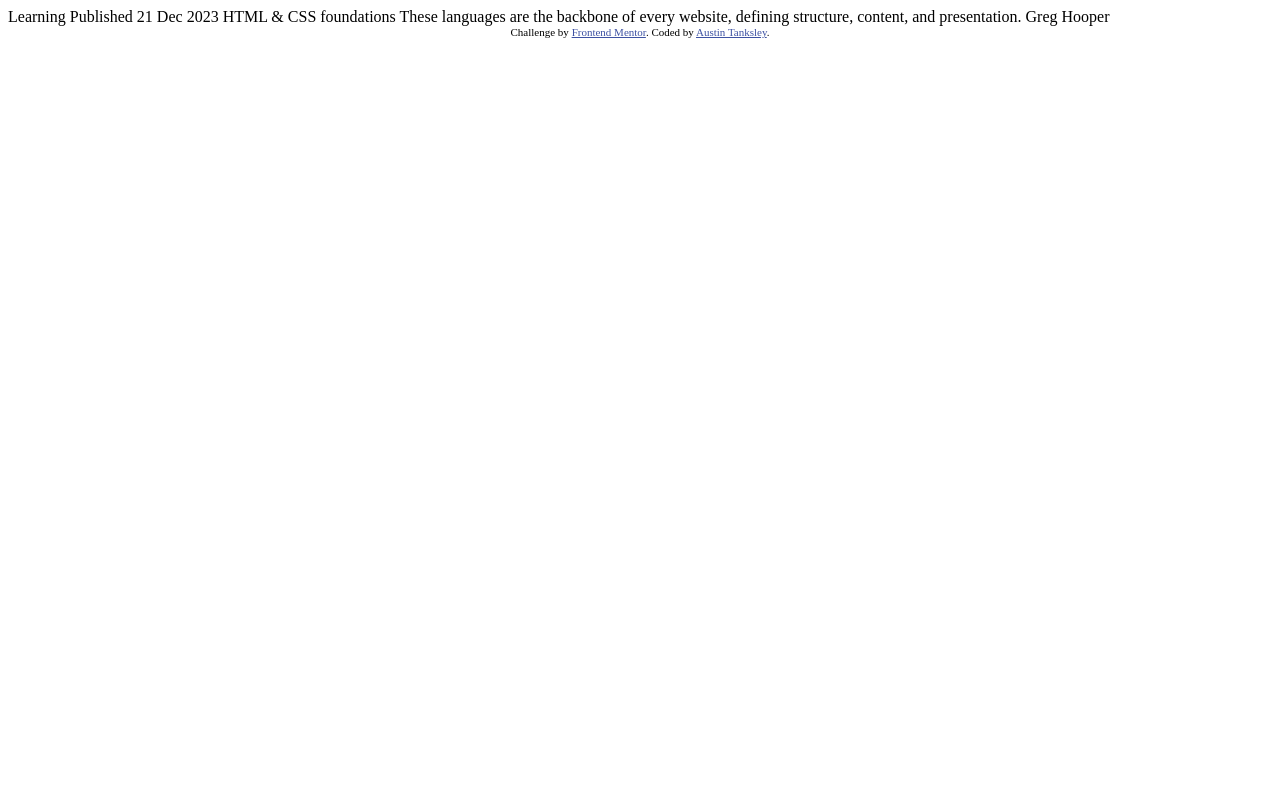
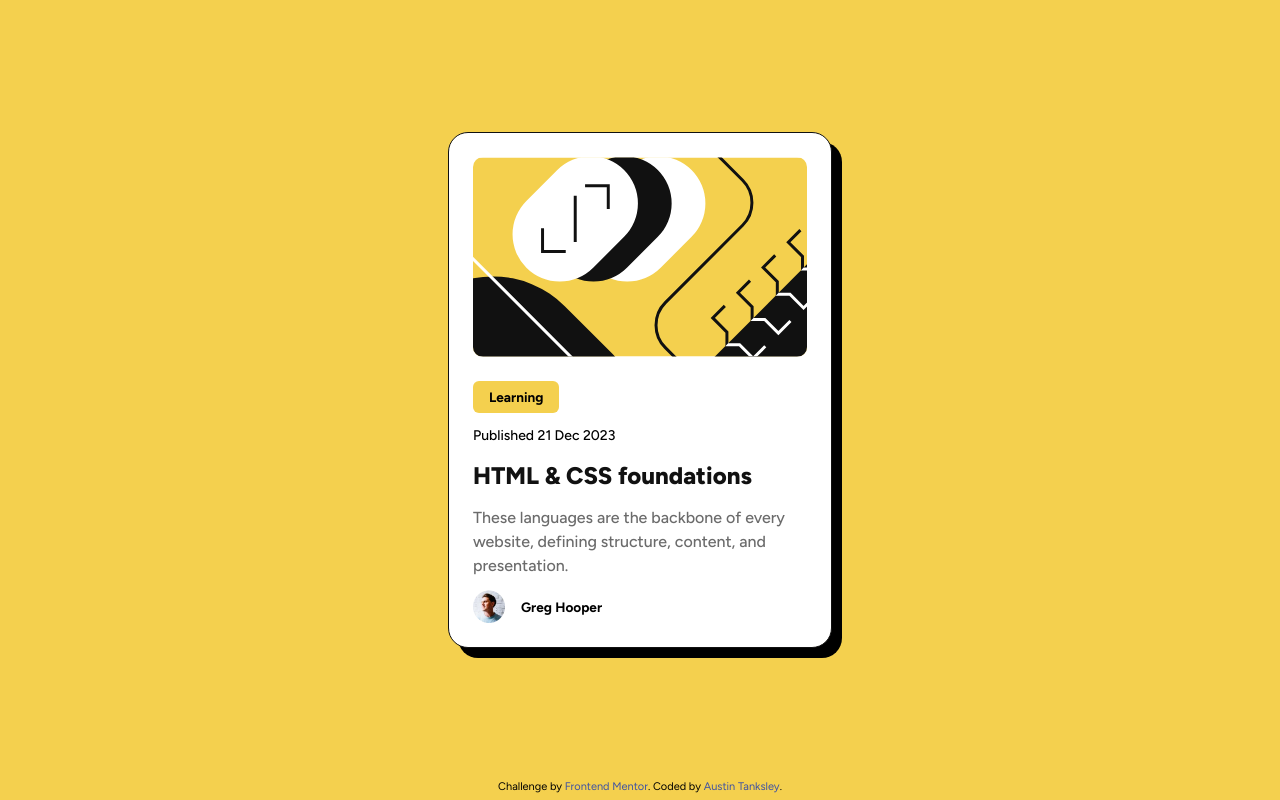
Before and after one commit to austin-tanksley/fm-blog-preview, a plain HTML site: page index.html in a window 1280 px wide. Drawn offline with Linux system fonts and the light colour scheme.

Commit message:
completed challenge

```diff
--- a/index.html
+++ b/index.html
@@ -5,10 +5,8 @@
   <meta name="viewport" content="width=device-width, initial-scale=1.0"> <!-- displays site properly based on user's device -->
 
   <link rel="icon" type="image/png" sizes="32x32" href="./assets/images/favicon-32x32.png">
-
+  <link rel="stylesheet" href="style.css">
   <title>Frontend Mentor | Blog preview card</title>
-
-  <!-- Feel free to remove these styles or customise in your own stylesheet 👍 -->
   <style>
     .attribution { font-size: 11px; text-align: center; }
     .attribution a { color: hsl(228, 45%, 44%); }
@@ -17,11 +15,22 @@
 <body>
 
   <main>
-    Learning
-    Published 21 Dec 2023
-    HTML & CSS foundations
-    These languages are the backbone of every website, defining structure, content, and presentation.
-    Greg Hooper
+    <div class="card">
+      <img src="assets/images/illustration-article.svg" alt="article illustration" class="header-img">
+
+      <div class="content">
+        <div id="tag" class="text-3-bold">Learning</div>
+        <div id="date" class="text-3">Published 21 Dec 2023</div>
+          <a href="#">
+            <h1>HTML & CSS foundations</h1>
+          </a>
+          <p class="text-2">These languages are the backbone of every website, defining structure, content, and presentation.</p>
+        <div class="user-container">
+          <img src="assets/images/image-avatar.webp" alt="avatar" class="profile-img">
+          <div id="user-name" class="text-3-bold">Greg Hooper</div>
+        </div>
+      </div>
+    </div>
   </main>
   <footer>
     <div class="attribution">
--- a/style.css
+++ b/style.css
@@ -7,6 +7,10 @@
     --Gray-950: #111111;
     --Gray-500: #6b6b6b;
     font-family: "Figtree", sans-serif;
+    box-sizing: border-box;
+}
+a{text-decoration: none;
+color: var(--Gray-950);
 }
 h1{
     font-size: 24px;
@@ -19,6 +23,7 @@ h1{
     font-size: 16px;
     line-height: 150%;
     letter-spacing: 0px;
+    color: var(--Gray-500);
 }
 .text-3{
     font-weight: 500;
@@ -28,7 +33,56 @@ h1{
 }
 .text-3-bold{
     font-weight: 700;
-    font-size: 14px;
+    font-size: calc(12px + .2vmin);
     line-height: 150%;
     letter-spacing: 0px;
 }
+body{
+    height: 100vh;
+    background-color: var(--Yellow);
+    display: grid;
+    grid-template-rows: 1fr 20px;
+
+}
+.card{
+    border: #111111 solid 1px;
+    padding: 24px;
+    width: 384px;
+    border-radius: 20px;
+    background-color: white;
+    box-shadow: 10px 10px;
+}
+
+main{
+    display: flex;
+    justify-content: center;
+    align-items: center;
+}
+#tag{
+    background-color: var(--Yellow);
+    flex:  1 1 auto;
+    padding: 6px 16px;
+    border-radius: 6px;
+    width: fit-content;
+}
+.header-img{
+    height: 200px;
+    border-radius: 10px;
+}
+.content{
+    display: flex;
+    gap: 12px;
+    flex-direction: column;
+    margin-top: 20px;
+}
+.user-container{
+    display: flex;
+    align-items: center;
+    gap: 16px;
+}
+.profile-img{
+    width: 32px;
+}
+h1:hover{
+    color: var(--Yellow);
+}
```
